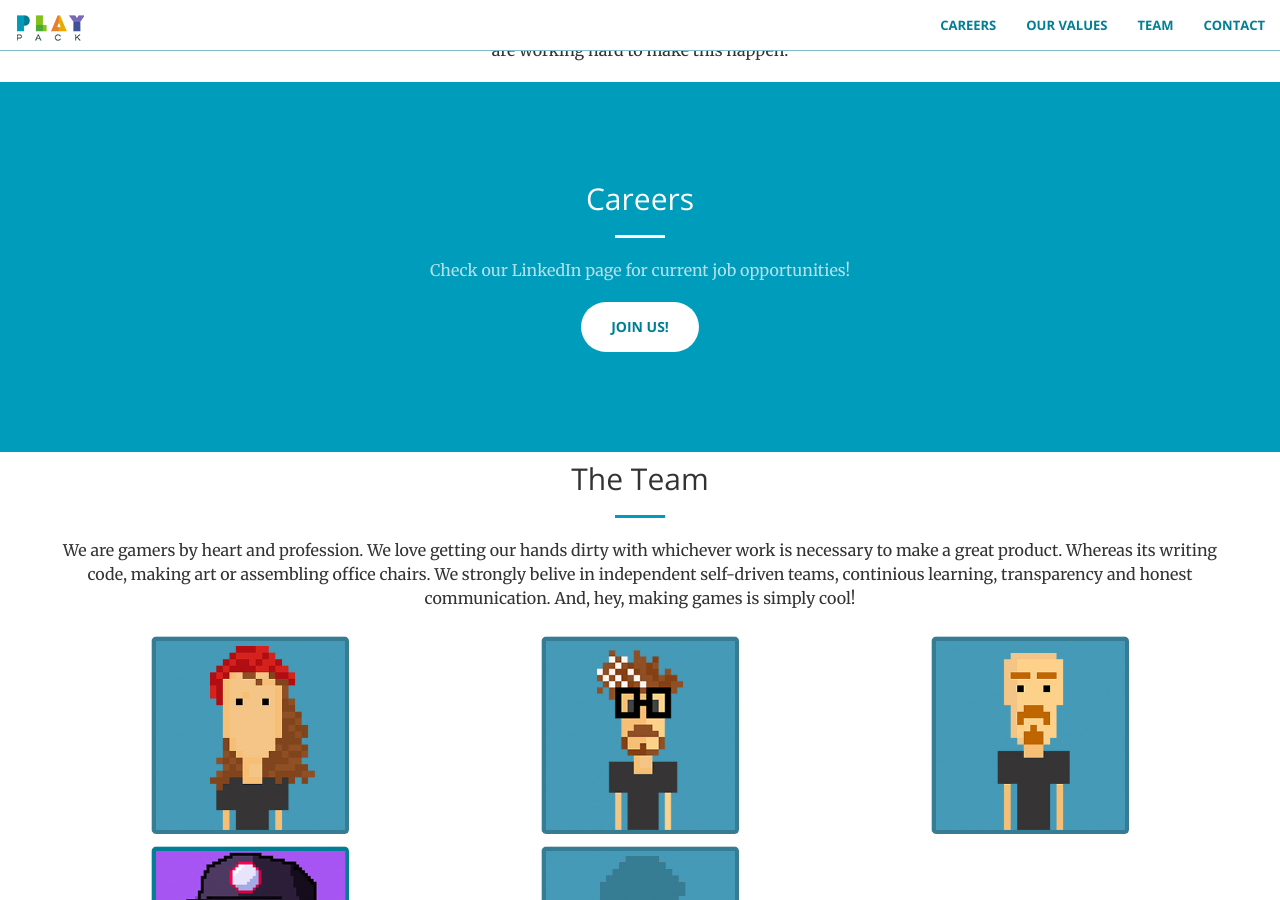
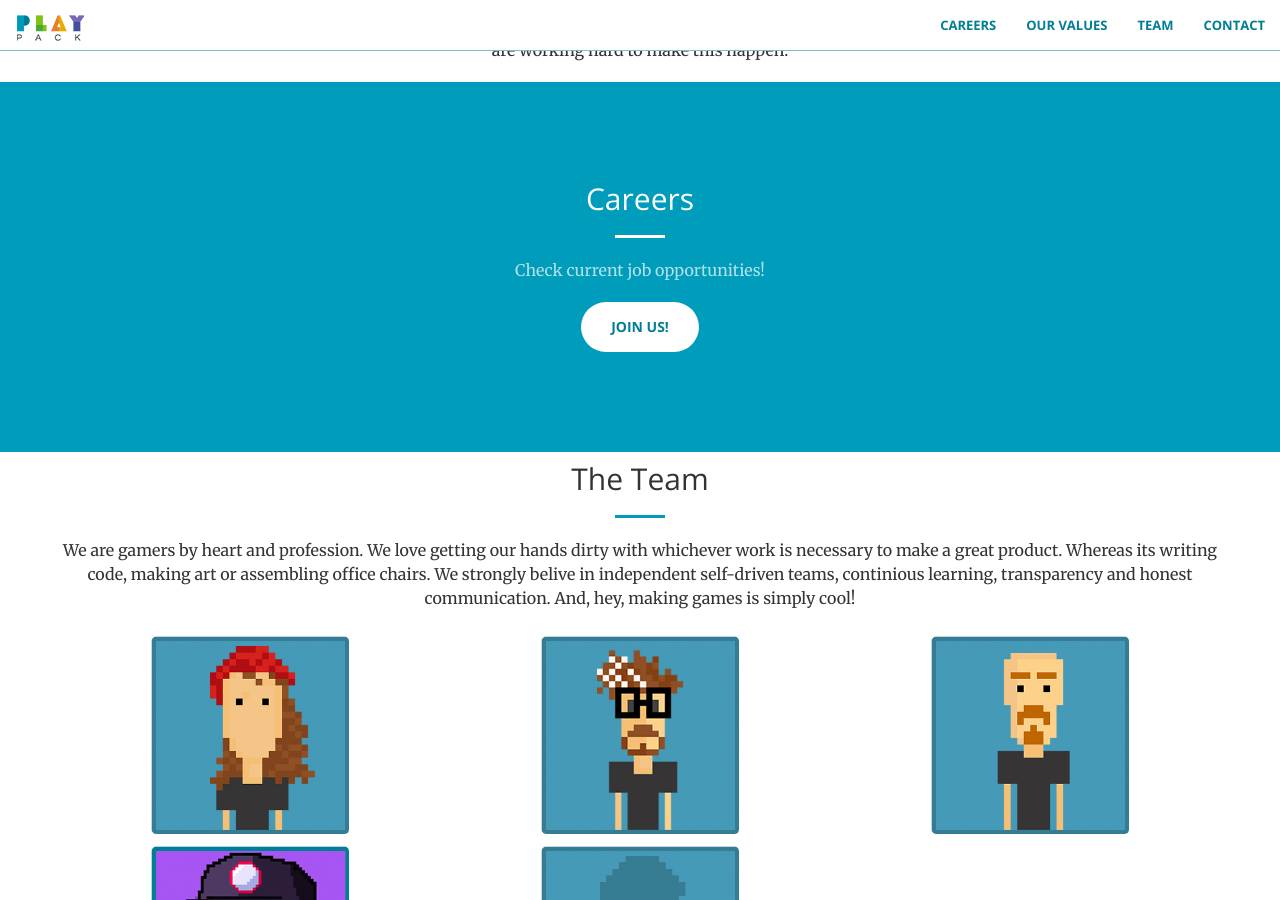
Before and after one commit to playpack/playpack.github.io, a Jekyll site: the page built from index.html, in a window 1280 px wide and 900 px high, scrolled down 986 px. Built offline with Jekyll 4.4.1, drawn with Linux system fonts in a browser that asks for light colours.

Commit message:
Changed from Linkedin to notion

```diff
--- a/_includes/careers.html
+++ b/_includes/careers.html
@@ -4,8 +4,8 @@
             <div class="col-lg-8 col-lg-offset-2 text-center">
                 <h2 class="section-heading">Careers</h2>
                 <hr class="light">
-                <p class="text-faded">Check our LinkedIn page for current job opportunities!</p>
-                <a href="https://www.linkedin.com/jobs/view/2567331367" target="_blank" class="btn btn-default btn-xl">Join us!</a>
+                <p class="text-faded">Check current job opportunities!</p>
+                <a href="https://thin-emery-539.notion.site/Work-with-PlayPack-289b1302e0f341338bdb5bf193d8cfbb" target="_blank" class="btn btn-default btn-xl">Join us!</a>
             </div>
         </div>
     </div>
```
